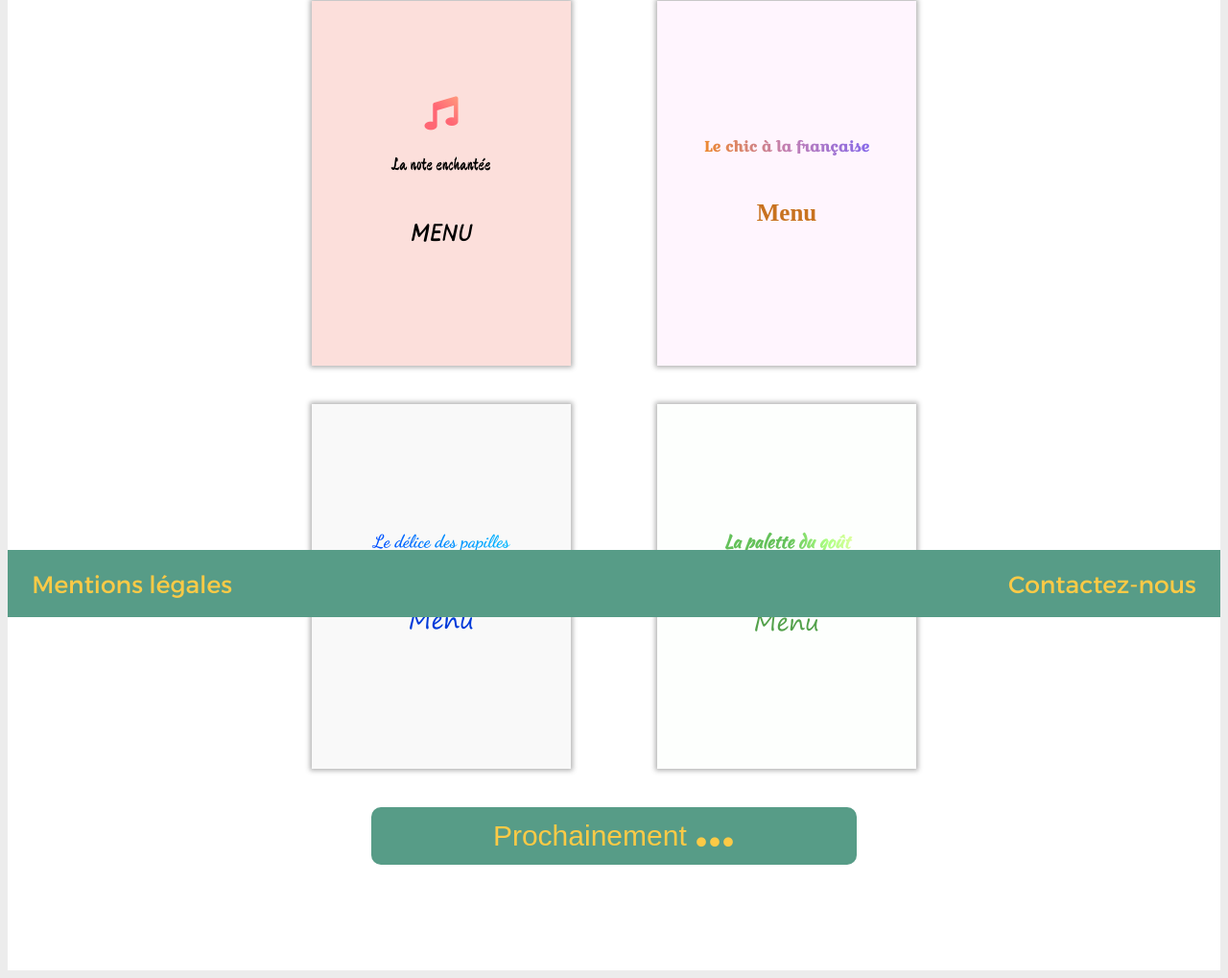
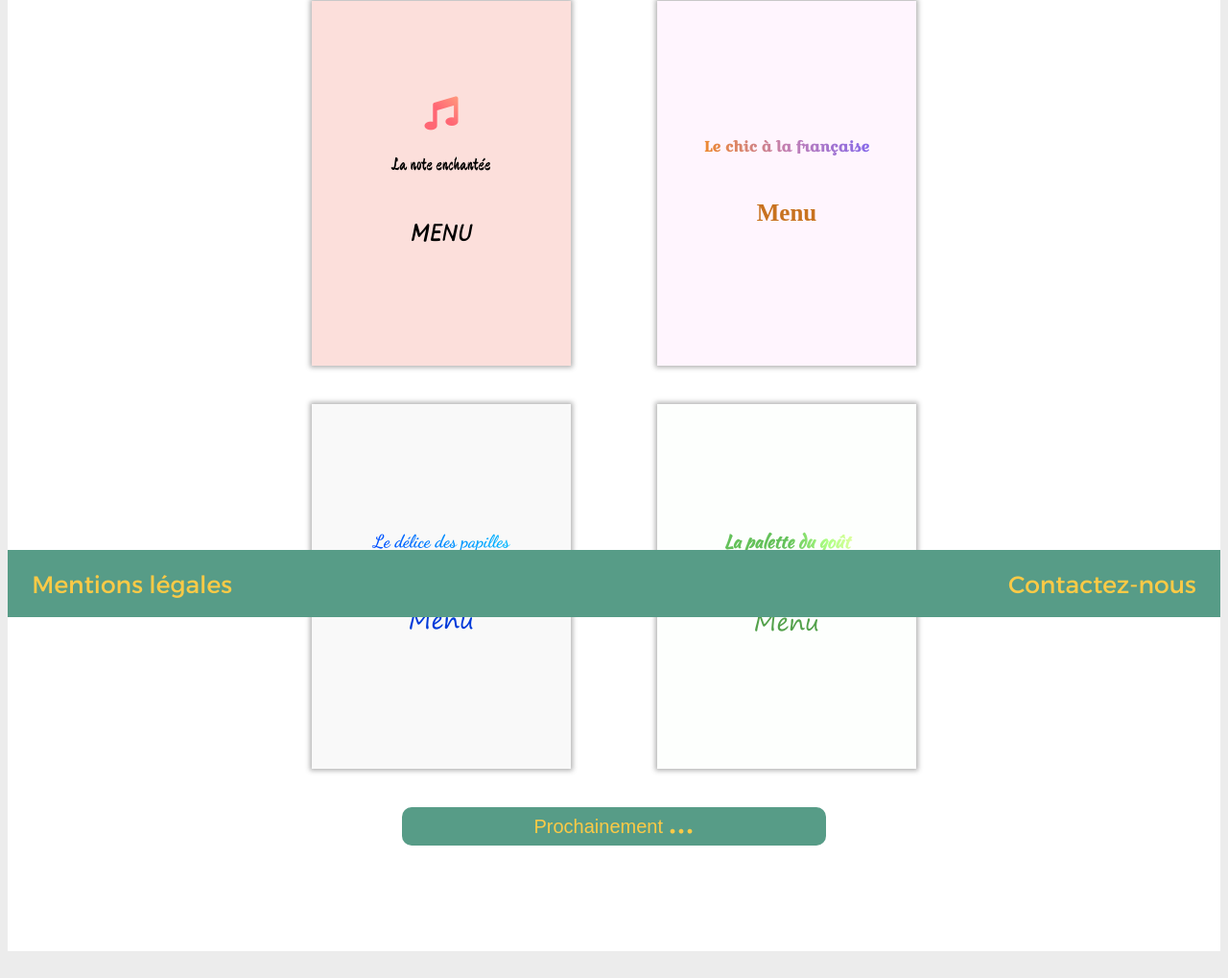
Before and after one commit to StephaneChimy/Projet-3, a website: page index.html in a window 1280 px wide. Shown: the part 157-1176 px from the top of the page at 96% size. Drawn offline with Linux system fonts and the light colour scheme.

Commit message:
Ajustement des tailles du button

```diff
--- a/sass/composants/button.scss
+++ b/sass/composants/button.scss
@@ -2,20 +2,20 @@
 @import "../utils/variables";
 
 .container--button{
-    width: 40%;
+    width: 35%;
     min-width: 225px;
 }
 
 button{
     margin-bottom: 40px;
     width: 100%;
-    min-height: 60px;
+    min-height: 40px;
     max-height: 80px;
     border: none;
     border-radius: 10px;
     background-color: $header-background-color ;
     color: $header-title-color;
-    font-size: 30px;
+    font-size: 20px;
 
     &:hover{
         @keyframes bounce {
@@ -42,7 +42,7 @@ button{
     }
 
     i{
-        font-size: 10px;
+        font-size: 5px;
         margin-left: 2px;
         margin-right: 2px;
     }
--- a/sass/index.scss
+++ b/sass/index.scss
@@ -134,6 +134,7 @@ body{
                 }
             }
         }
+        /* Media querie pour les mobiles */
         @media (max-width:600px){
 
             .menu{
```
Also changed, not shown: css/composants/button.css, css/index.css, 1 other file.
